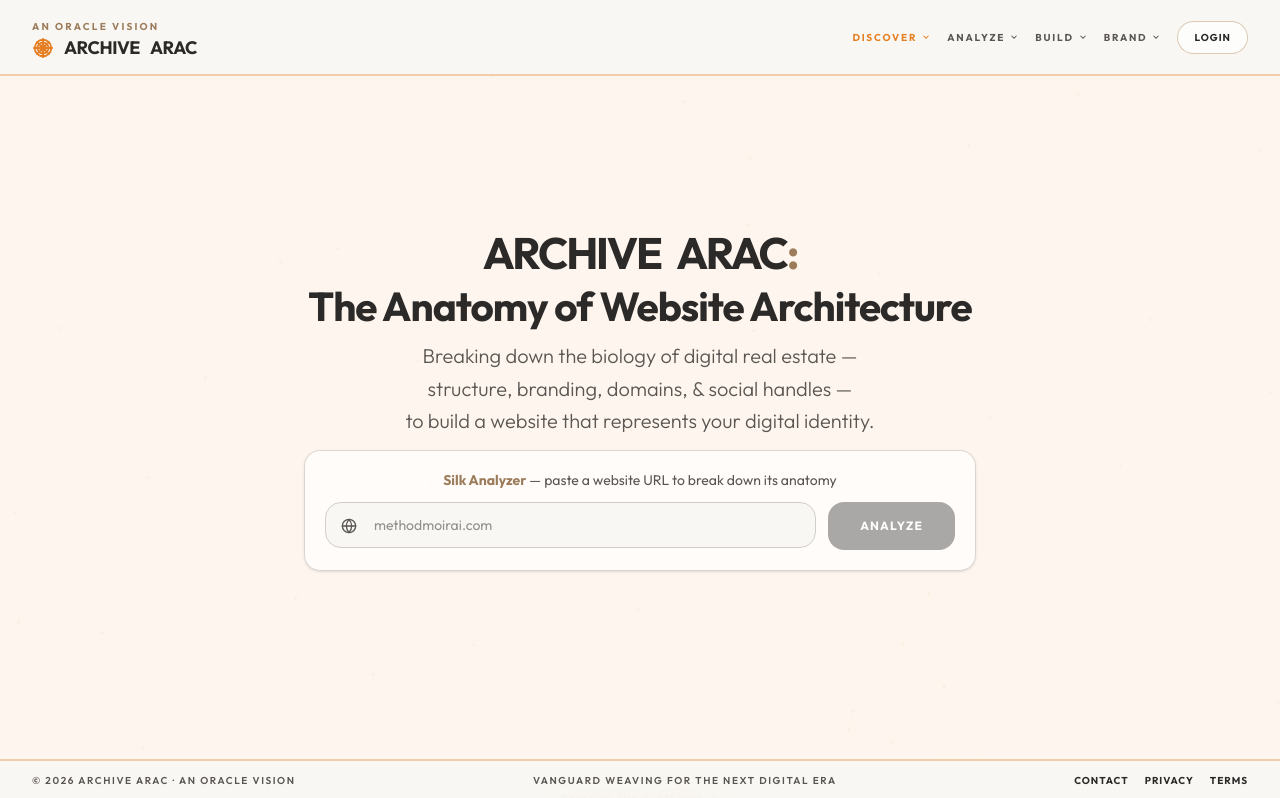
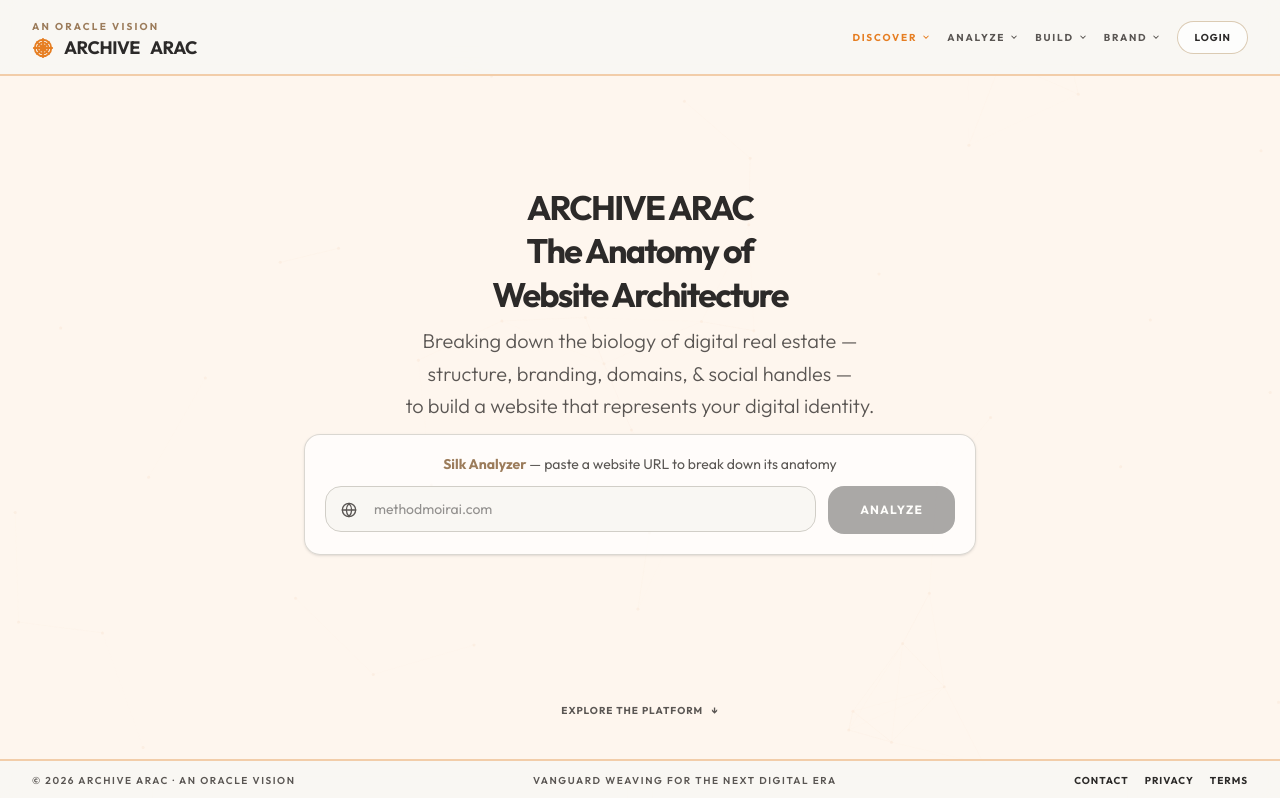
Before and after one commit to anOracleStack/archive-arac, a Next.js app: page / in a window 1280 px wide. Shown: the top 798 px of the page. Built offline with nearby package versions, Linux system fonts and the light colour scheme.

Commit message:
Fix home hero clipping and keep pillar cards below the fold.
Move explore CTA into the hero, split the headline into three lines, and lock hero height so product cards no longer peek into the first viewport.

```diff
--- a/src/app/page.tsx
+++ b/src/app/page.tsx
@@ -96,7 +96,13 @@ function HomePage() {
         <WebWeaveBackground />
         <SilkTrail />
         <Navbar />
-        <Hero />
+        <section
+          id="hero"
+          aria-label="Introduction"
+          className="relative z-10 mx-auto h-[calc(100svh-7rem)] max-h-[calc(100svh-7rem)] w-full max-w-5xl shrink-0 overflow-hidden px-6"
+        >
+          <Hero />
+        </section>
         <ProductPillars />
         <HowItWorks />
         <LandscapeSection />
--- a/src/components/Hero.tsx
+++ b/src/components/Hero.tsx
@@ -24,22 +24,18 @@ export function Hero() {
   };
 
   return (
-    <header className="relative z-10 mx-auto flex h-[calc(100svh-7rem)] max-h-[calc(100svh-7rem)] max-w-5xl flex-col justify-center gap-3 overflow-hidden px-6 text-center">
+    <header className="flex h-full min-h-0 flex-col overflow-hidden text-center">
+      <div className="flex min-h-0 flex-1 flex-col justify-center gap-2.5 py-5 sm:gap-3 sm:py-6">
         <ScrollReveal>
-        <h1 className="text-2xl font-bold leading-[1.08] tracking-tighter sm:text-3xl md:text-4xl lg:text-[2.75rem]">
-          <span className="block">
-            <span>ARCHIVE</span>
-            <span className="ml-[0.35em]">ARAC</span>
-            <span className="text-[#9C7C5B]">:</span>
-          </span>
-          <span className="mt-1.5 block text-[0.92em] font-bold tracking-tight sm:mt-2">
-            The Anatomy of Website Architecture
-          </span>
+          <h1 className="text-[1.35rem] font-bold leading-[1.1] tracking-tighter sm:text-2xl md:text-[1.75rem] lg:text-[2.125rem]">
+            <span className="block">ARCHIVE ARAC</span>
+            <span className="mt-1 block sm:mt-1.5">The Anatomy of</span>
+            <span className="mt-1 block sm:mt-1.5">Website Architecture</span>
           </h1>
         </ScrollReveal>
         <ScrollReveal index={1}>
           <BalancedText
-          className={`${HERO_SUPPORT_COPY} max-w-2xl mx-auto`}
+            className={`${HERO_SUPPORT_COPY} mx-auto max-w-2xl text-base sm:text-lg md:text-xl`}
             lines={[
               "Breaking down the biology of digital real estate —",
               "structure, branding, domains, & social handles —",
@@ -82,6 +78,16 @@ export function Hero() {
             </form>
           </div>
         </ScrollReveal>
+      </div>
+      <div className="shrink-0 pb-5 pt-2 sm:pb-6">
+        <a
+          href="#index"
+          className="inline-flex items-center gap-2 text-[10px] font-bold uppercase tracking-widest text-[#5A5653] transition-colors hover:text-[#E67E22]"
+        >
+          Explore the platform
+          <span aria-hidden>↓</span>
+        </a>
+      </div>
     </header>
   );
 }
--- a/src/components/ProductPillars.tsx
+++ b/src/components/ProductPillars.tsx
@@ -42,18 +42,7 @@ function LoreNavLink({ href, term, plain, external }: LoreLink) {
 
 export function ProductPillars() {
   return (
-    <section id="pillars" className="relative z-10 mx-auto max-w-5xl px-6 pb-16 pt-10">
-      <ScrollReveal>
-        <p className="mb-10 text-center">
-          <a
-            href="#index"
-            className="inline-flex items-center gap-2 text-[10px] font-bold uppercase tracking-widest text-[#5A5653] transition-colors hover:text-[#E67E22]"
-          >
-            Explore the platform
-            <span aria-hidden>↓</span>
-          </a>
-        </p>
-      </ScrollReveal>
+    <section id="pillars" className="relative z-10 mx-auto max-w-5xl px-6 pb-16 pt-8">
       <div className="grid gap-6 md:grid-cols-2">
         <ScrollReveal>
           <article className="h-full rounded-2xl border border-[#C4A882]/30 bg-[#F9F7F3]/80 p-8 transition-colors hover:border-[#C4A882]/50 hover:bg-white text-center">
```
Lines whose indentation alone changed are shown as unchanged.
